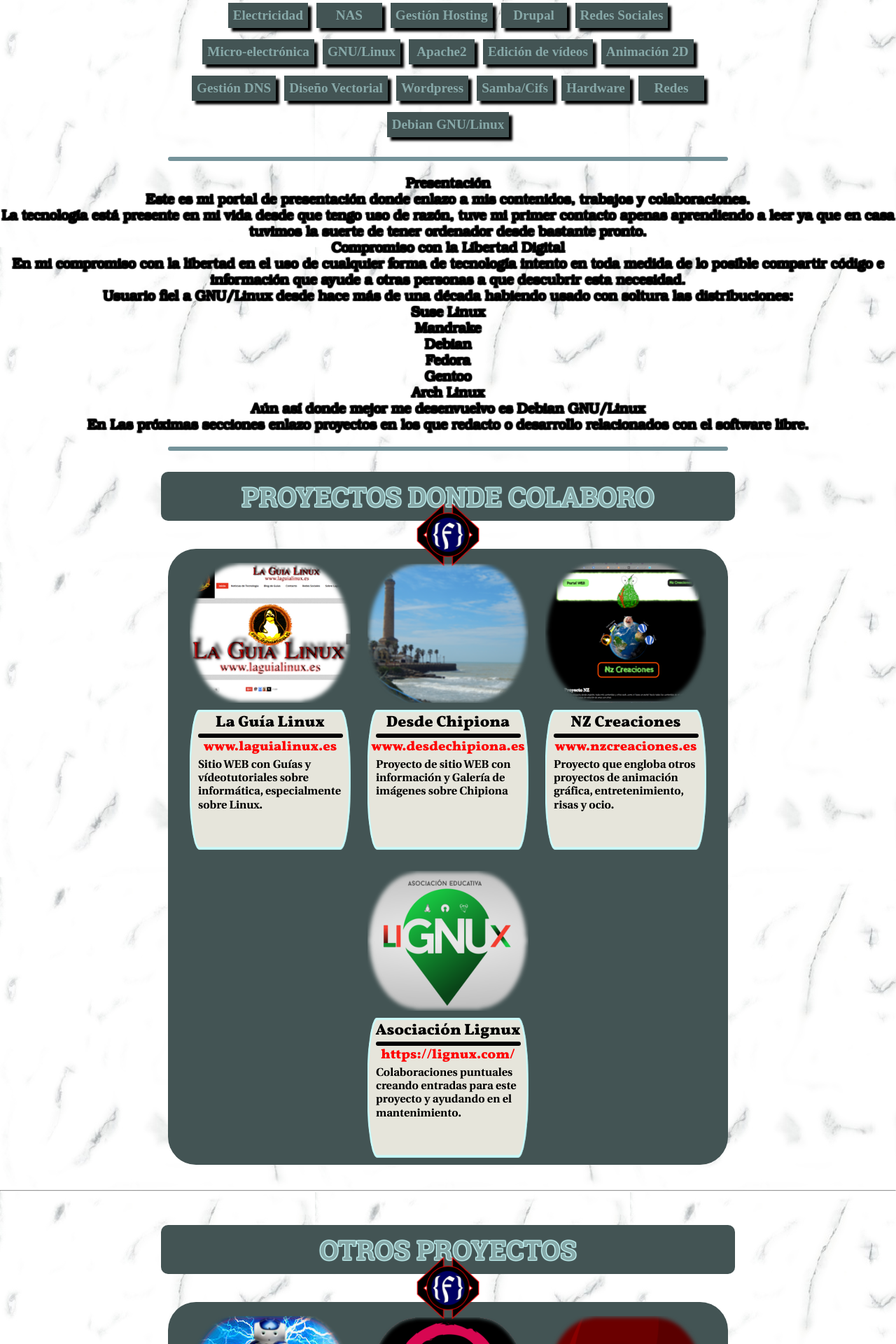
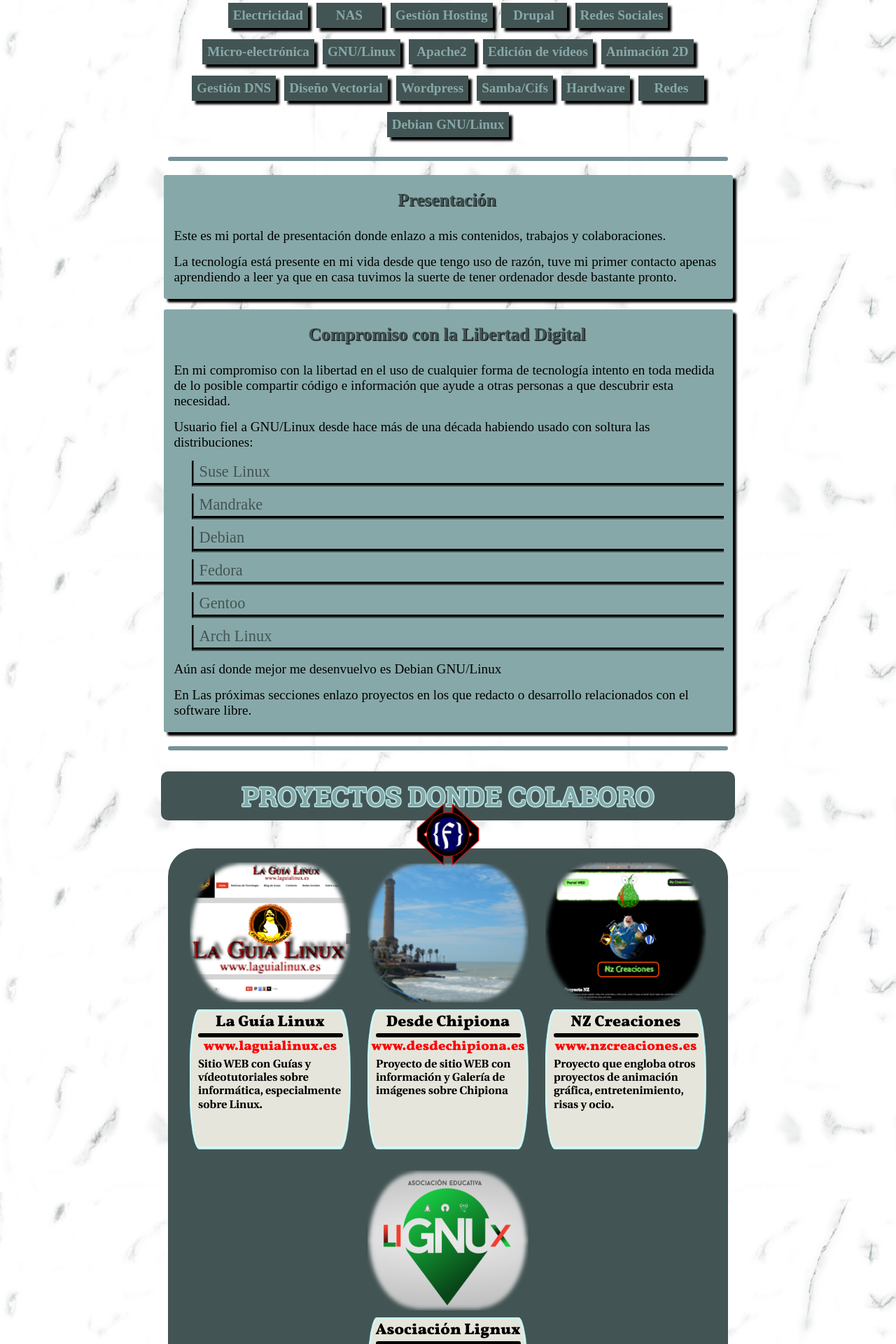
Before and after one commit to raupulus/www.fryntiz.es, a PHP site: page / in a window 1280 px wide. Shown: the part 547-2467 px from the top of the page at 70% size. Run offline with PHP 8.4, Linux system fonts and the light colour scheme.

Commit message:
Agrego estilos a presentación

```diff
--- a/CSS/contenido.css
+++ b/CSS/contenido.css
@@ -1,4 +1,4 @@
-SECTION ARTICLE H2 {
+section article h2 {
     margin: auto;
     padding: 10px;
     margin-top: 30px;
@@ -59,13 +59,13 @@ SECTION ARTICLE H2 {
     margin: 0 auto;
     width: 90%;
     height: 6px;
-    background-color: black;
+    background-color: #000000;
     border: none;
     border-radius: 10px;
 }
 
 .enlaceEntrada {
-    color: red;
+    color: #ff0000;
     text-decoration: none;
     font-size: 1.2em;
     font-family: vollkorn;
--- a/CSS/styles.css
+++ b/CSS/styles.css
@@ -30,17 +30,17 @@ src: url(../fonts/vollkorn.ttf) format("opentype");}
     padding: 0;
 }
 
-BODY {
+body {
     background-image: url("../images/patron.jpg")
 }
 
-H1 {
+h1 {
 
 }
-H1 {
+h1 {
 
 }
-H3 {
+h3 {
     font-size: 1.4em;
     font-family: vollkorn;
 }
--- a/CSS/titulo.css
+++ b/CSS/titulo.css
@@ -92,31 +92,17 @@
     width: 100%;
 }
 
-#presentacion {
-    margin-top: 20px;
-    text-align: center;
-    font-family: urwBookmanL;
-    font-weight: bolder;
-    font-size: 1.2em;
-    text-shadow:
-        1px 1px 1px black,
-        1px -1px 1px black,
-        -1px 1px 1px black,
-        -1px -1px 1px black;
-}
-
 /******************************
      LENGUAJES Y APTITUDES
 *******************************/
 #hab_tecnologias,
 #hab_aptitudes,
 #hab_habilidades {
-    text-align: center;
     margin: 5px auto;
     padding-top: 15px;
     min-width: 300px;
     max-width: 800px;
-    color: red;
+    text-align: center;
     border-radius: 10px;
 }
 
@@ -148,3 +134,45 @@
     background-color: #435454;
     box-shadow: 5px 5px 3px #000000;
 }
+
+/******************************
+         PRESENTACIÓN
+*******************************/
+#presentacion {
+    margin-top: 20px;
+}
+
+#presentacion > div {
+    margin: 15px auto;
+    padding: 15px 8px 5px 5px;
+    min-width: 300px;
+    max-width: 800px;
+    text-align: left;
+    border-radius: 3px;
+    background-color: #87a8a8;
+    box-shadow: 5px 5px 3px #000000;
+}
+
+#presentacion > div > p.titulo {
+    margin: 6px 5px 25px 5px;
+    font-size: 1.6em;
+    font-weight: bolder;
+    text-align: center;
+    color: #435454;
+    text-shadow: 1px 1px 1px #000000;
+}
+
+#presentacion > div > p {
+    margin: 15px 10px;
+    font-size: 1.2em;
+}
+
+#presentacion > div > ul > li {
+    margin: 5px 5px 10px 35px;
+    padding: 3px 8px;
+    font-size: 1.4em;
+    color: #435454;
+    list-style-type: none;
+    border-left: 3px groove #435454;
+    border-bottom: 5px groove #435454;
+}
--- a/titulo.php
+++ b/titulo.php
@@ -46,8 +46,10 @@
         <p>
             En mi compromiso con la libertad en el uso de cualquier forma de tecnología intento en toda medida de lo posible compartir código e información que ayude a otras personas a que descubrir esta necesidad.
         </p>
+
         <p>
             Usuario fiel a GNU/Linux desde hace más de una década habiendo usado con soltura las distribuciones:
+        </p>
         <ul>
             <li>Suse Linux</li>
             <li>Mandrake</li>
@@ -56,19 +58,23 @@
             <li>Gentoo</li>
             <li>Arch Linux</li>
         </ul>
+        <p>
             Aún así donde mejor me desenvuelvo es Debian GNU/Linux
         </p>
+
         <p>
             En Las próximas secciones enlazo proyectos en los que redacto o desarrollo relacionados con el software libre.
         </p>
     </div>
 
+    <!--
     <div>
         <p class="titulo"></p>
         <p>
 
         </p>
     </div>
+    -->
 </div>
 
 <hr class="separador" />
```
Lines whose indentation alone changed are shown as unchanged.
